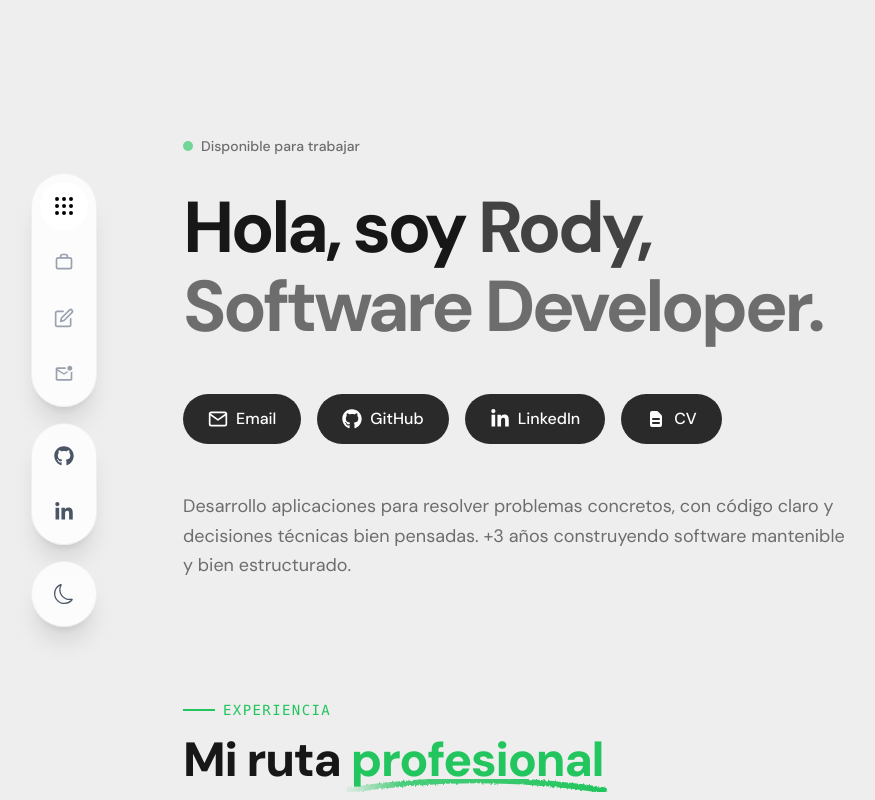
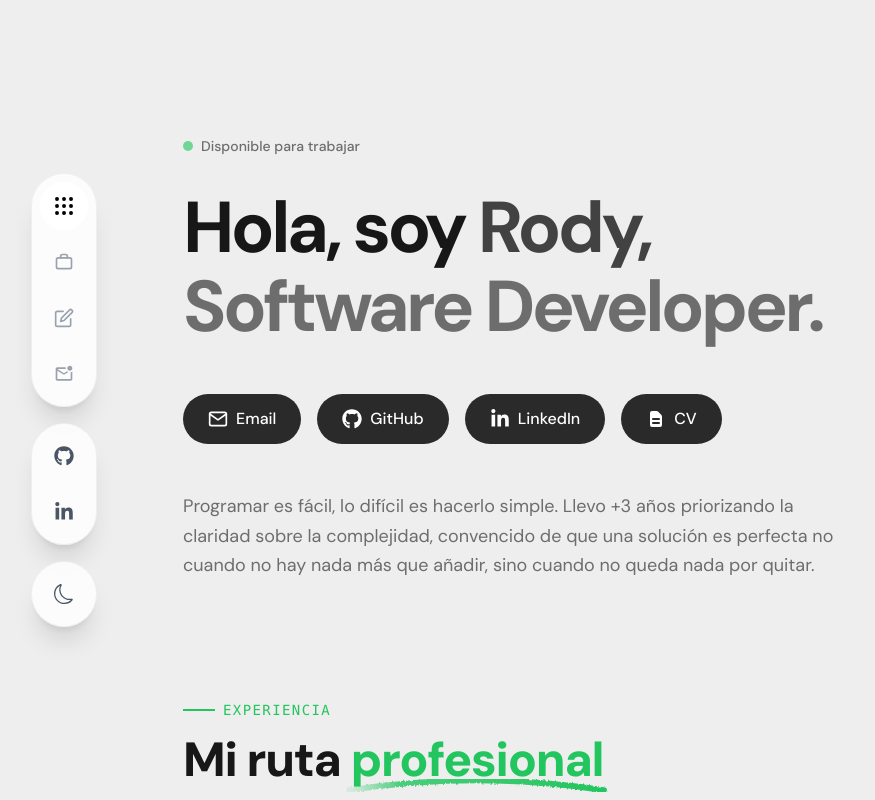
Before and after one commit to rody-huancas/dev-portfolio, a Next.js app: page / in a window 1280 px wide. Shown: the top 800 px of the page, without its empty margins (9-884 px from the left). Built offline with nearby package versions, Linux system fonts and the light colour scheme.

Commit message:
feat: update hero section text for improved clarity and engagement

```diff
--- a/src/components/HeroSection/index.tsx
+++ b/src/components/HeroSection/index.tsx
@@ -27,9 +27,12 @@ const HeroSection = () => {
         </div>
 
         <h1 className="text-4xl md:text-7xl font-bold mb-12 leading-[1.1] tracking-tighter">
-          Hola, soy <span className="text-background/80 dark:text-foreground">Rody,</span>
+          Hola, soy{" "}
+          <span className="text-background/80 dark:text-foreground">Rody,</span>
           <br />
-          <span className="text-background/60 dark:text-foreground/60">Software Developer.</span>
+          <span className="text-background/60 dark:text-foreground/60">
+            Software Developer.
+          </span>
         </h1>
 
         <nav
@@ -70,9 +73,10 @@ const HeroSection = () => {
         </nav>
 
         <p className="text-background/60 dark:text-foreground text-lg max-w-2xl leading-relaxed">
-          Desarrollo aplicaciones para resolver problemas concretos, con código
-          claro y decisiones técnicas bien pensadas. +3 años construyendo
-          software mantenible y bien estructurado.
+          Programar es fácil, lo difícil es hacerlo simple. Llevo +3 años
+          priorizando la claridad sobre la complejidad, convencido de que una
+          solución es perfecta no cuando no hay nada más que añadir, sino cuando
+          no queda nada por quitar.
         </p>
       </div>
 
```
